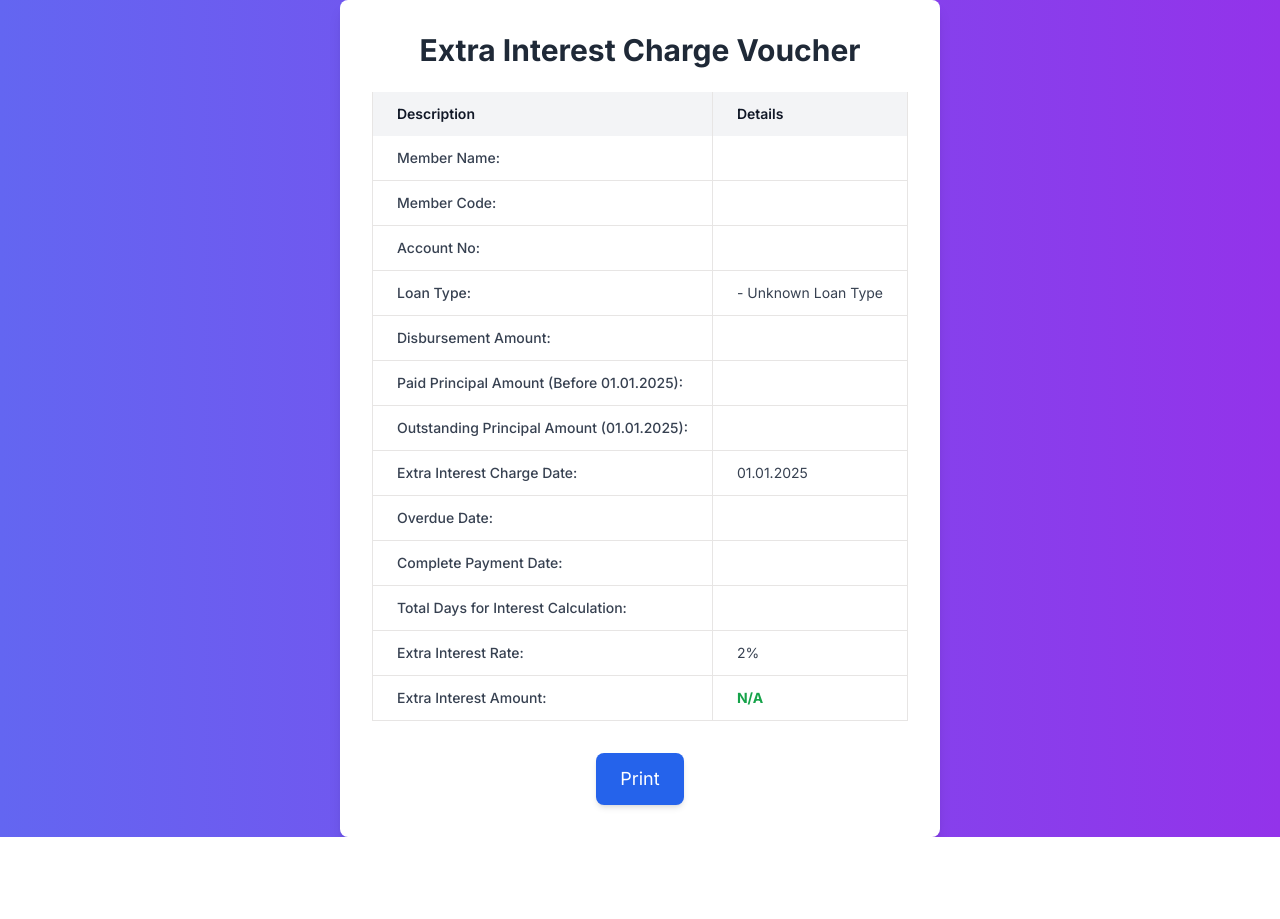
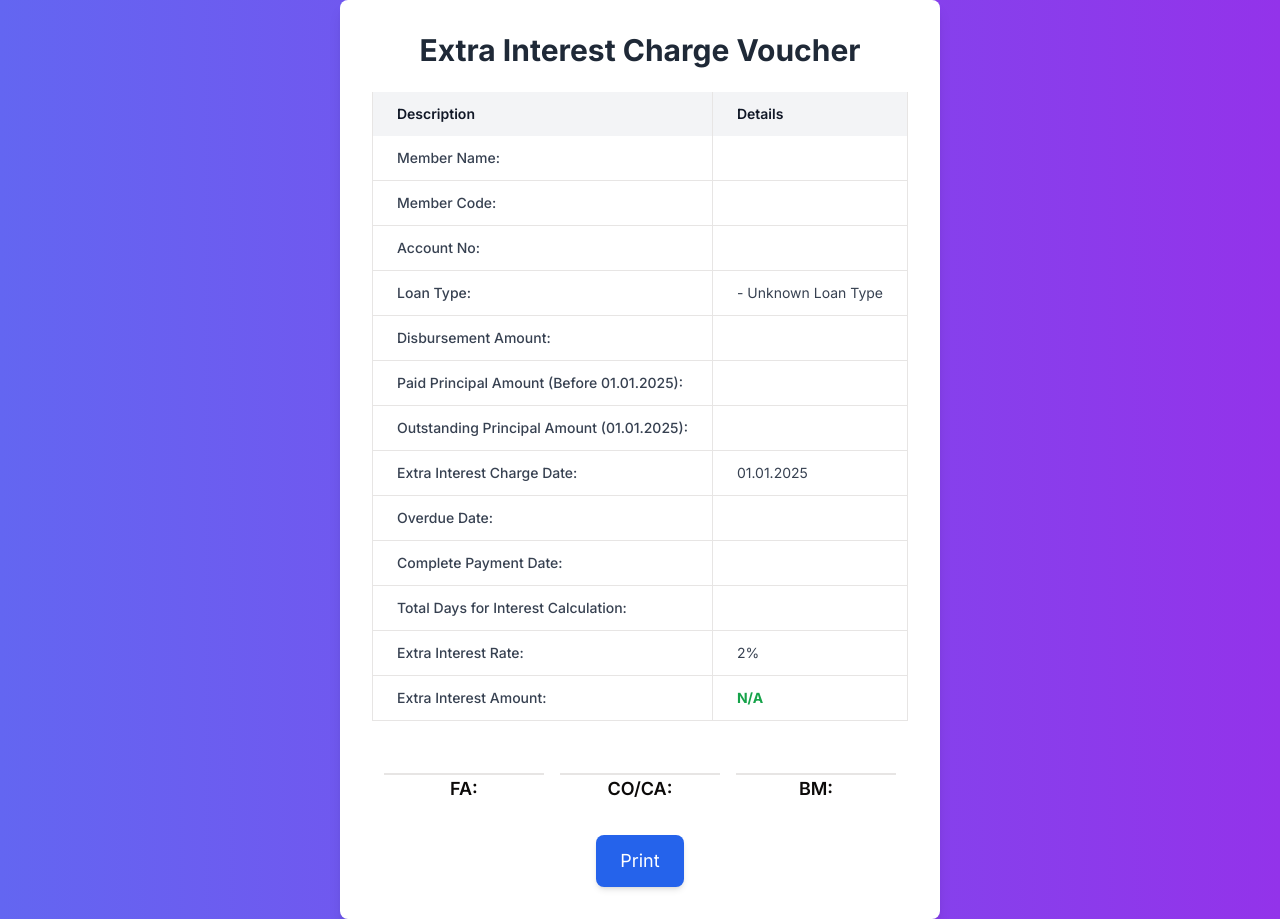
Before and after one commit to ratandigital/psb-report-25, a Next.js app: page /voucher in a window 1280 px wide. Before the commit the page ends 837 px from the top, so only its background shows below. Built offline with nearby package versions, Linux system fonts and the light colour scheme.

Commit message:
Update page.tsx

```diff
--- a/app/voucher/page.tsx
+++ b/app/voucher/page.tsx
@@ -117,7 +117,21 @@ const VoucherPage = () => {
             </tbody>
           </table>
         </div>
-
+{/* Signature Fields */}
+ <div className="mt-8 flex justify-center space-x-4 print:space-x-12 flex-nowrap">
+          <div className="text-center">
+            <div className="border-b-2 mt-5 w-40 mx-auto"></div>
+            <span className="font-semibold text-lg">FA:</span>
+          </div>
+          <div className="text-center">
+            <div className="border-b-2 mt-5 w-40 mx-auto"></div>
+            <span className="font-semibold text-lg">CO/CA:</span>
+          </div>
+          <div className="text-center">
+            <div className="border-b-2 mt-5 w-40 mx-auto"></div>
+            <span className="font-semibold text-lg">BM:</span>
+          </div>
+        </div>
         <div className="mt-8 flex justify-center">
           <button
             onClick={() => window.print()}
```
